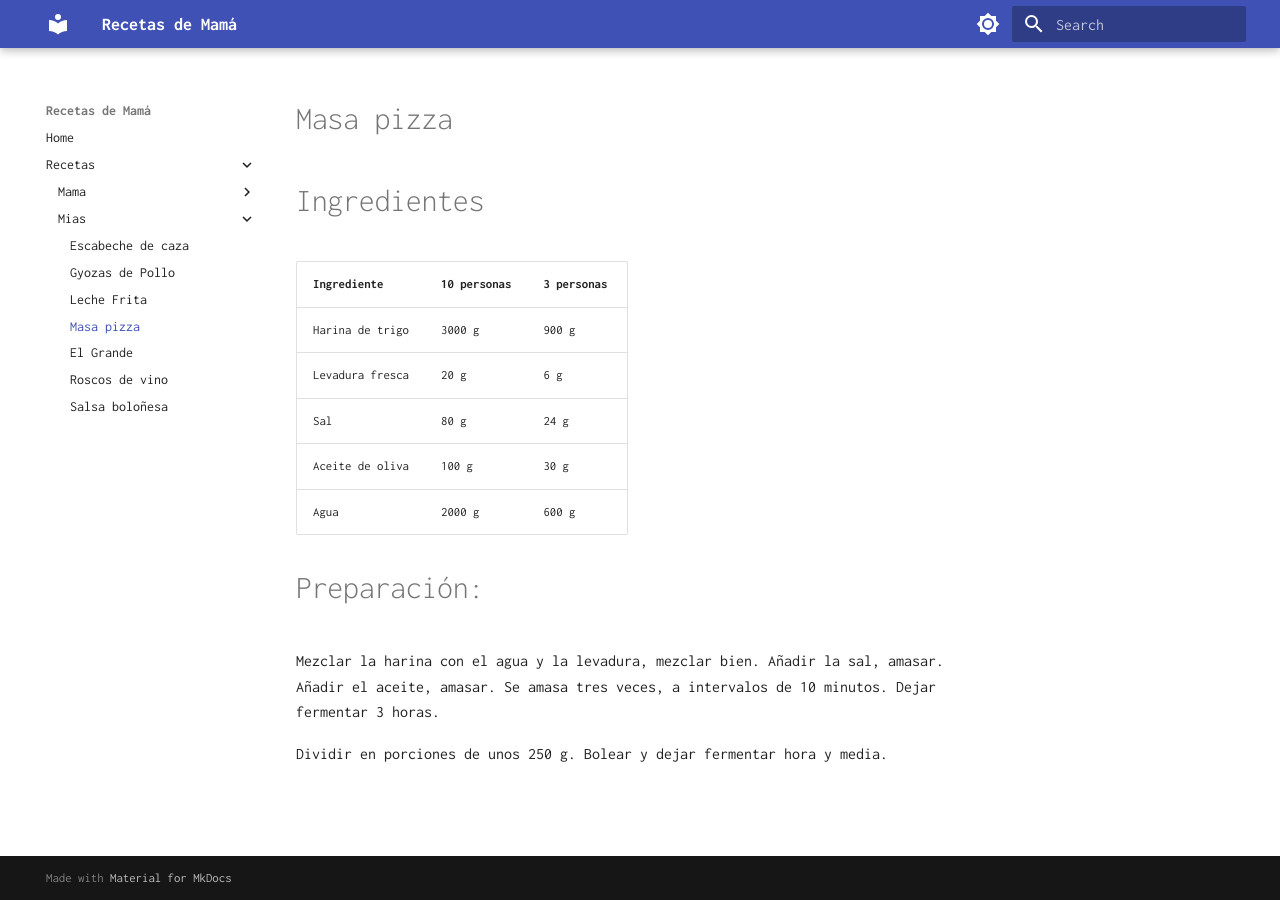
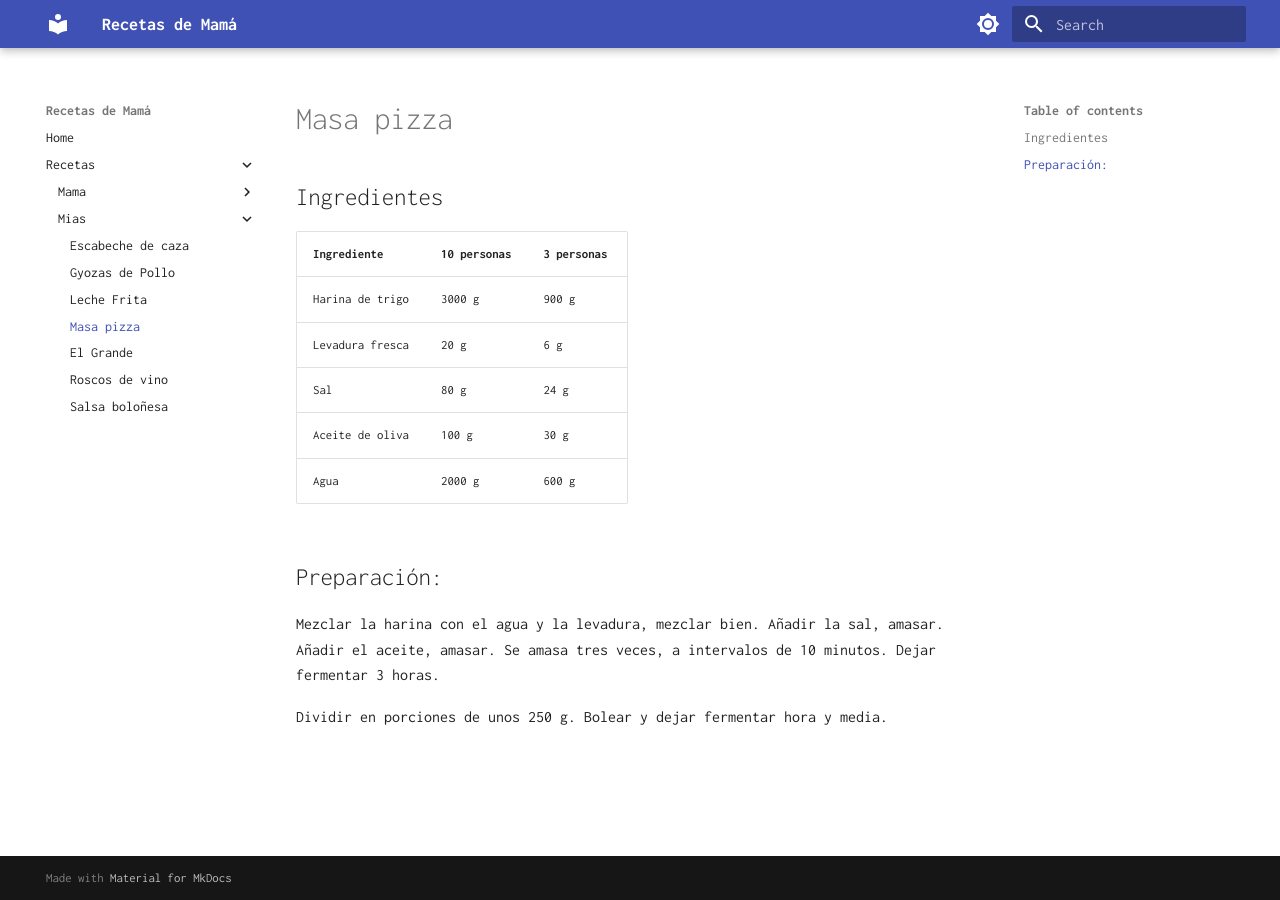
Before and after one commit to cenieto/recetas-mama, an MkDocs documentation site: the page built from docs/recipes/mias/massa-pizza.md, in a window 1280 px wide. Built offline with MkDocs 1.6.1 and Material for MkDocs 9.7.7, drawn with Linux system fonts in a browser that asks for light colours.

Commit message:
Corrección

```diff
--- a/docs/recipes/mias/massa-pizza.md
+++ b/docs/recipes/mias/massa-pizza.md
@@ -1,6 +1,6 @@
 # Masa pizza
 
-# Ingredientes
+## Ingredientes
 
 | Ingrediente | 10 personas | 3 personas |
 |---|---|---|
@@ -10,7 +10,7 @@
 | Aceite de oliva | 100 g | 30 g |
 | Agua | 2000 g | 600 g |
 
-# Preparación:
+## Preparación:
 
 Mezclar la harina con el agua y la levadura, mezclar bien. Añadir la sal, amasar. Añadir el aceite, amasar. Se amasa tres veces, a intervalos de 10 minutos. Dejar fermentar 3 horas.
 
```
